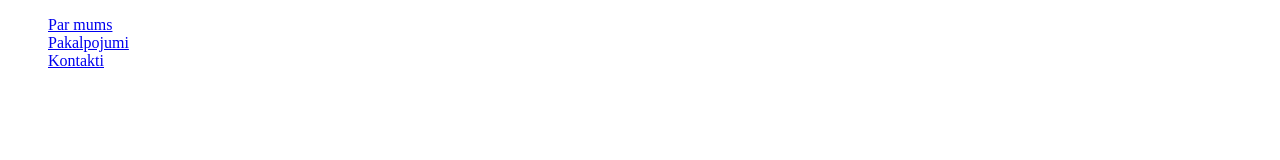
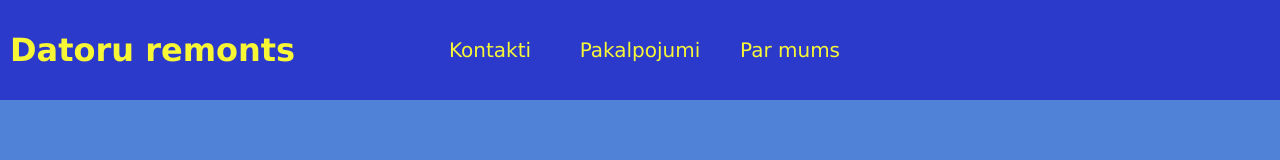
Before and after one commit to ArtursZemzale/Datoru-serviss, a plain HTML site: page index.html in a window 1280 px wide. Drawn offline with Linux system fonts and the light colour scheme.

Commit message:
Lapas header formatesana un krasas

```diff
--- a/index.html
+++ b/index.html
@@ -8,7 +8,10 @@
     <title>Datoru un telefonu remonts</title>
 </head>
 <body>
-    <div>
+    <div id="header">
+        <div>
+            <h1>Datoru remonts</h1>
+        </div>
         <ul>
             <li><a href="#">Par mums</a></li>
             <li><a href="#">Pakalpojumi</a></li>
--- a/main.css
+++ b/main.css
@@ -1,7 +1,49 @@
+*{
+    margin: 0px;
+    padding: 0px;
+}
+
 body{
+background-color: #5082d8;
+}
+
+#header{
+    background-color: #2c3acc;
+    height: 100px;
+    color: #f7f736;
+    font-family: Verdana, Geneva, Tahoma, sans-serif;
+}
+
+#header ul{
+    height: 100px;
+    width: 450px;
+    margin: 0 auto;
+}
+#header ul li{
+    list-style-type: none;
+    width: 150px;
+    float: right;
+    text-align: center;
+    line-height: 100px;
+}
+
+li a{
+    text-decoration: none;
+    display: block;
+    color:#f7f736;
+    font-size: 20px;
+    font-family: Verdana, Geneva, Tahoma, sans-serif;
 
 }
 
-ul{
-    list-style-type: none;
+#header ul li a:hover{
+    background-color: #fff;
+    color: #2c3acc;
 }
+
+h1{
+    float: left;
+    width: 300px;
+    line-height: 100px;
+    margin-left:10px;
+}
```
